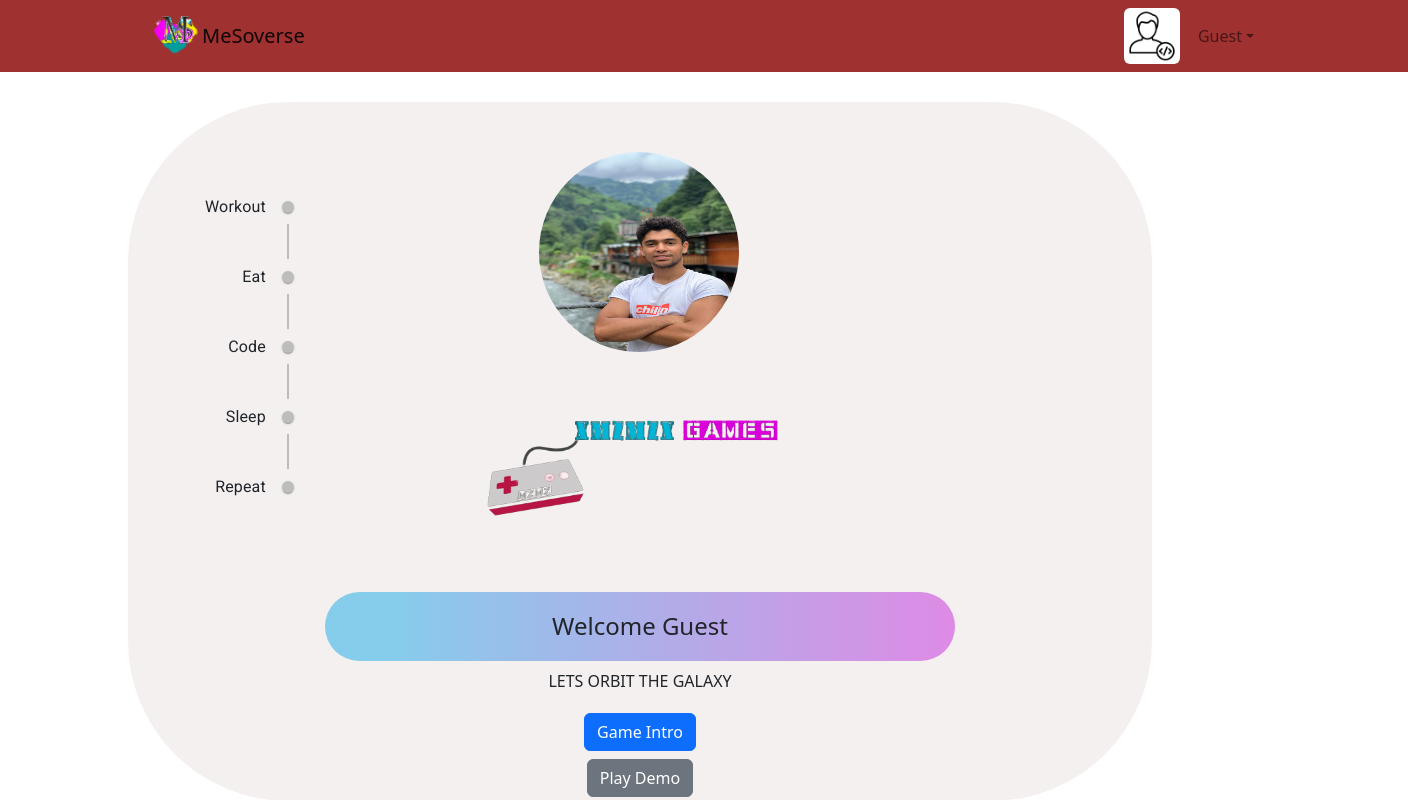
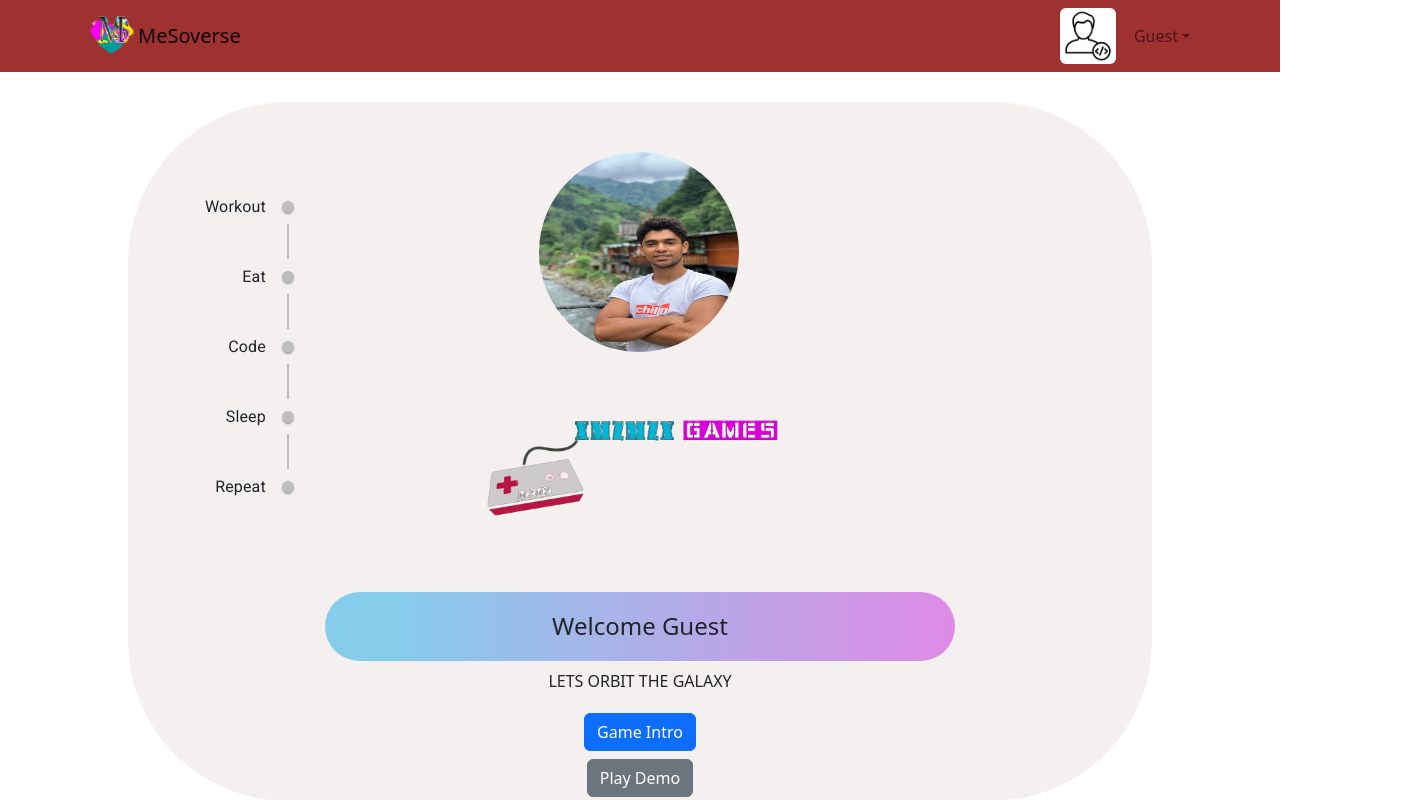
Before and after one commit to mazenbeik1/Login-component, a React (Vite) app: page / in a window 1280 px wide. Shown: the top 800 px of the page, 1408 px wide, since content can reach past the window. Built offline with nearby package versions, Linux system fonts and the light colour scheme.

Commit message:
welcome msg

```diff
--- a/src/cmps/WebNavbar/WebNavbar.scss
+++ b/src/cmps/WebNavbar/WebNavbar.scss
@@ -1,6 +1,6 @@
 .navbar{
     background-color: rgb(160, 49, 49);
-    width: 110vw !important;
+    width: 100% !important;
 }
 .usernameOnNavbar{
     text-decoration: none;
--- a/src/cmps/Welcome/Welcome.scss
+++ b/src/cmps/Welcome/Welcome.scss
@@ -42,5 +42,6 @@
     .WelcomeMsg{
         font-size: large;
         width: fit-content;
+        padding: 5px;
     }
 }
```
